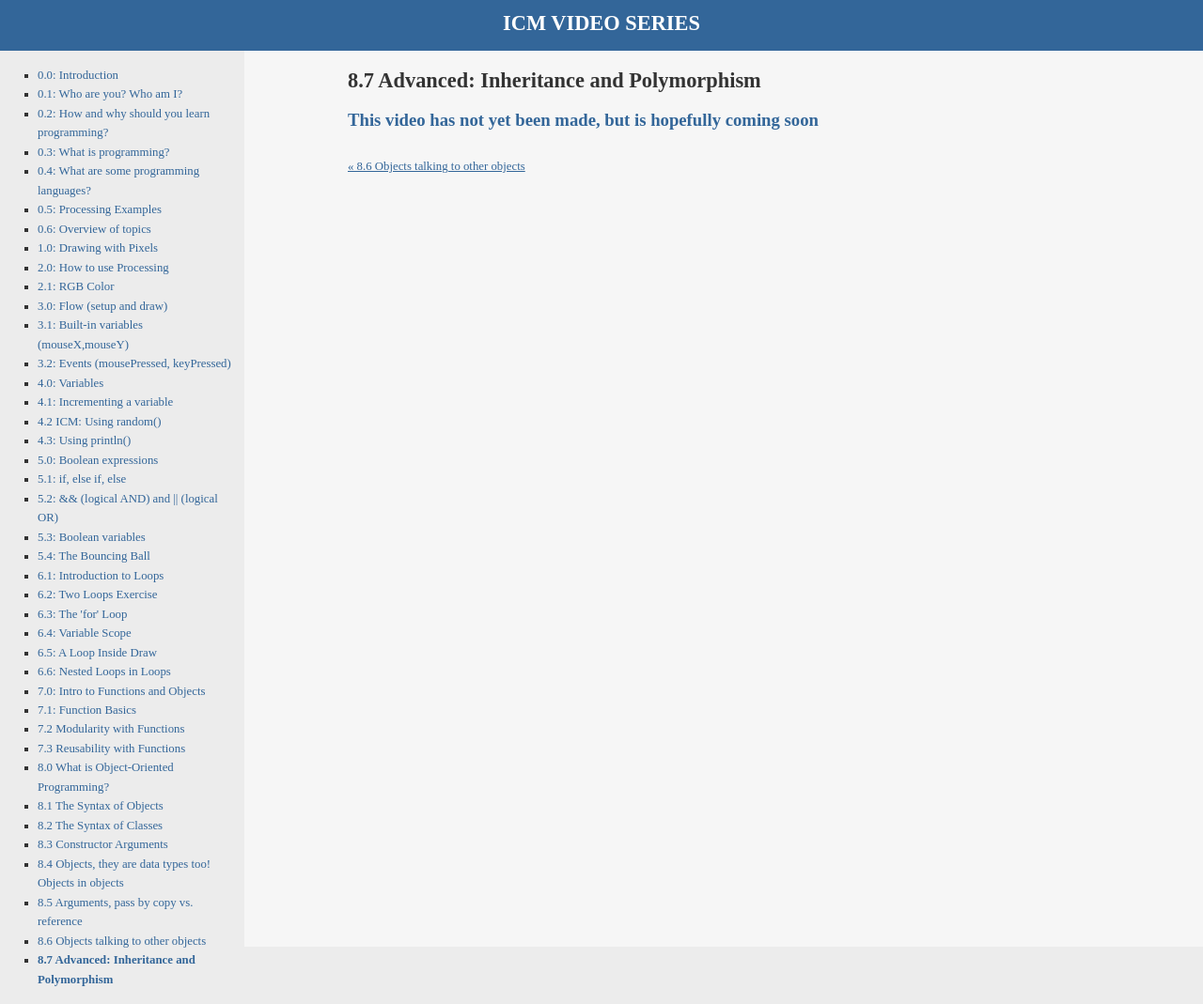
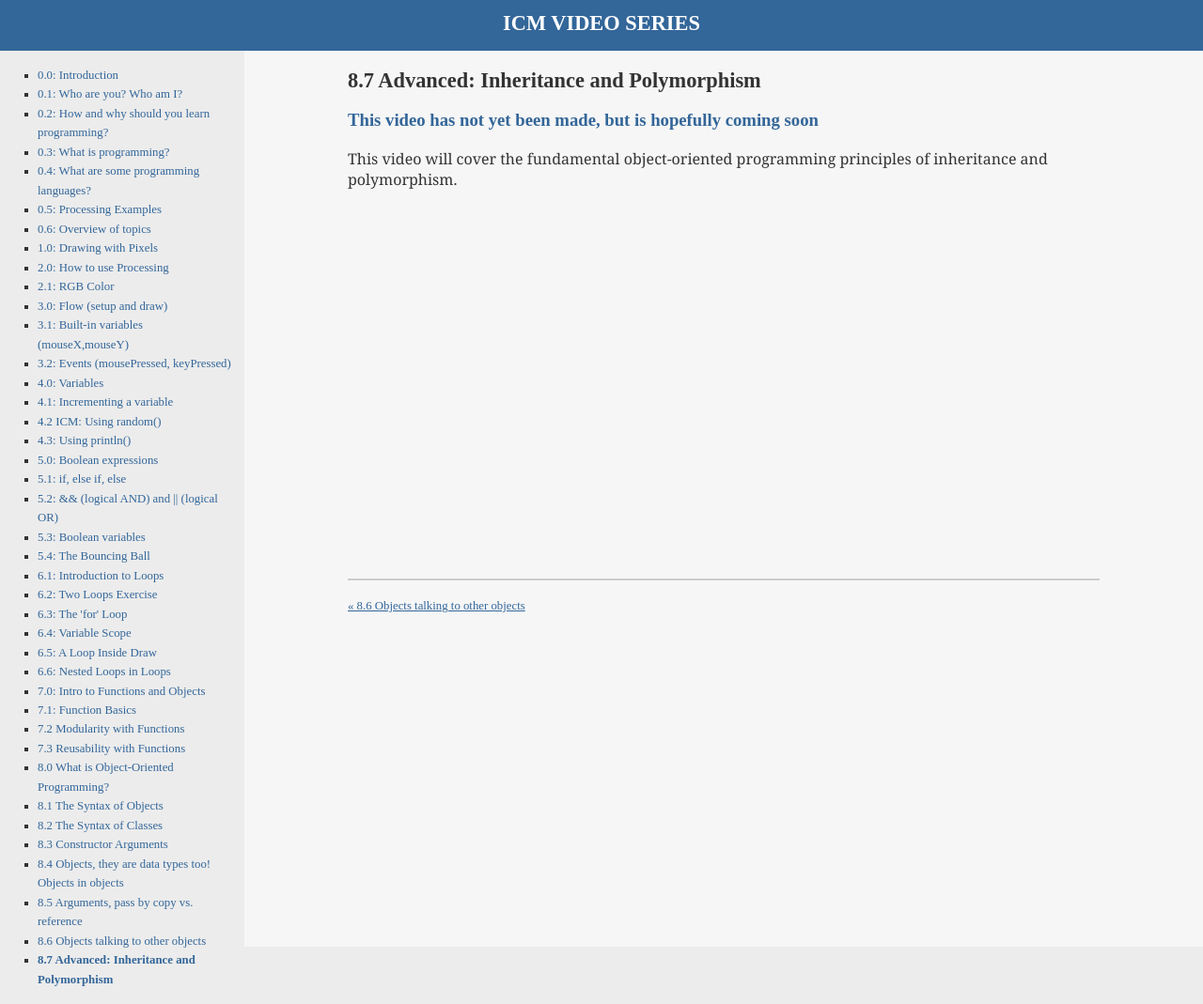
Before and after one commit to shiffman/icm.shiffman.net, a Jekyll site: the page built from _posts/2013-09-14-8.7.html, in a window 1280 px wide. Shown: the whole page at 94% size. Built offline with Jekyll 4.4.1, drawn with Linux system fonts in a browser that asks for light colours; nearby versions of some CDN libraries; some web fonts are replaced; a style sheet for code colours, icons or effects is not loaded.

Commit message:
ToDo layout tweaks

```diff
--- a/_layouts/todo.html
+++ b/_layouts/todo.html
@@ -7,6 +7,11 @@ layout: default
 
 <h3>This video has not yet been made, but is hopefully coming soon</h3>
 
+<div id="todo">
+	{{content}}
+</div>
+
+<hr/>
 <nav id="pages">
 		<div class="pagePrevious">
 		{% if page.previous.url %}
@@ -20,20 +25,3 @@ layout: default
 		{% endif %}
 		</div>
 </div>
-
-<link href="https://google-code-prettify.googlecode.com/svn/loader/prettify.css" type="text/css" rel="stylesheet" />
-
-<script type="text/javascript" src="https://google-code-prettify.googlecode.com/svn/loader/prettify.js"></script>
-<script type="text/javascript" src="//ajax.googleapis.com/ajax/libs/jquery/1.10.2/jquery.min.js"></script>
-<script type="text/javascript" src="http://popcornjs.org/code/dist/popcorn-complete.min.js"></script>
-
-<script type="text/javascript">
-
-	var page = {
-		'vimeoURL': '{{page.vimeoURL}}'
-	};
-
-</script>
-
-
-<script type="text/javascript" src="/js/annotations.js"></script>
--- a/_posts/2013-09-14-8.7.html
+++ b/_posts/2013-09-14-8.7.html
@@ -2,3 +2,5 @@
 layout: todo
 title: "8.7 Advanced: Inheritance and Polymorphism"
 ---
+
+This video will cover the fundamental object-oriented programming principles of inheritance and polymorphism.
--- a/css/screen.css
+++ b/css/screen.css
@@ -117,6 +117,9 @@ h3{
 	margin: auto;
 }
 
+#todo {
+	min-height: 450px;
+}
 
 li {
 	font-family: 'ProximaNova-Regular';
```
